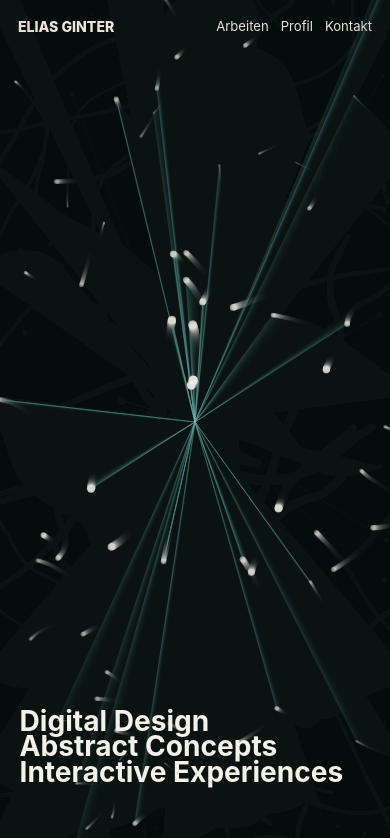
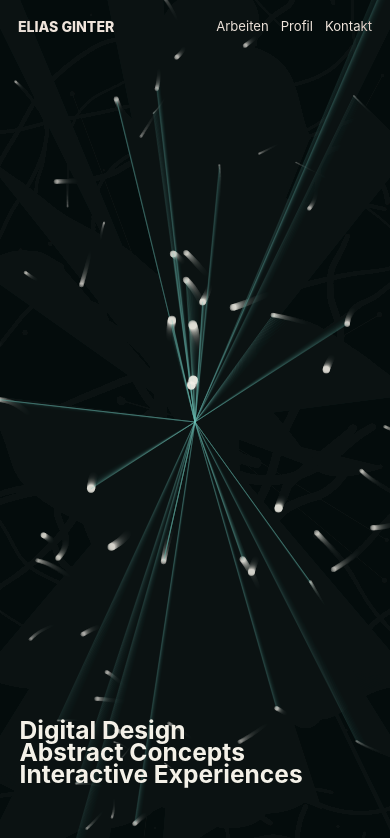
Before and after one commit to eligi9/eliasginter.de, a Vue app: page / in a window 390 px wide. Shown: the top 838 px of the page. Built offline with nearby package versions, Linux system fonts and the light colour scheme.

Commit message:
Reduce landing headline size

```diff
--- a/src/styles/main.css
+++ b/src/styles/main.css
@@ -94,7 +94,7 @@ a {
 .hero-copy h1 {
   margin: 0;
   color: #f4f1e8;
-  font-size: clamp(2.45rem, 7.2vw, 6.9rem);
+  font-size: clamp(2.1rem, 6.2vw, 5.9rem);
   line-height: 0.9;
   letter-spacing: 0;
 }
@@ -224,7 +224,7 @@ a {
   }
 
   .hero-copy h1 {
-    font-size: clamp(1.55rem, 7.2vw, 3rem);
+    font-size: clamp(1.35rem, 6.3vw, 2.55rem);
   }
 
   .project-module {
```
